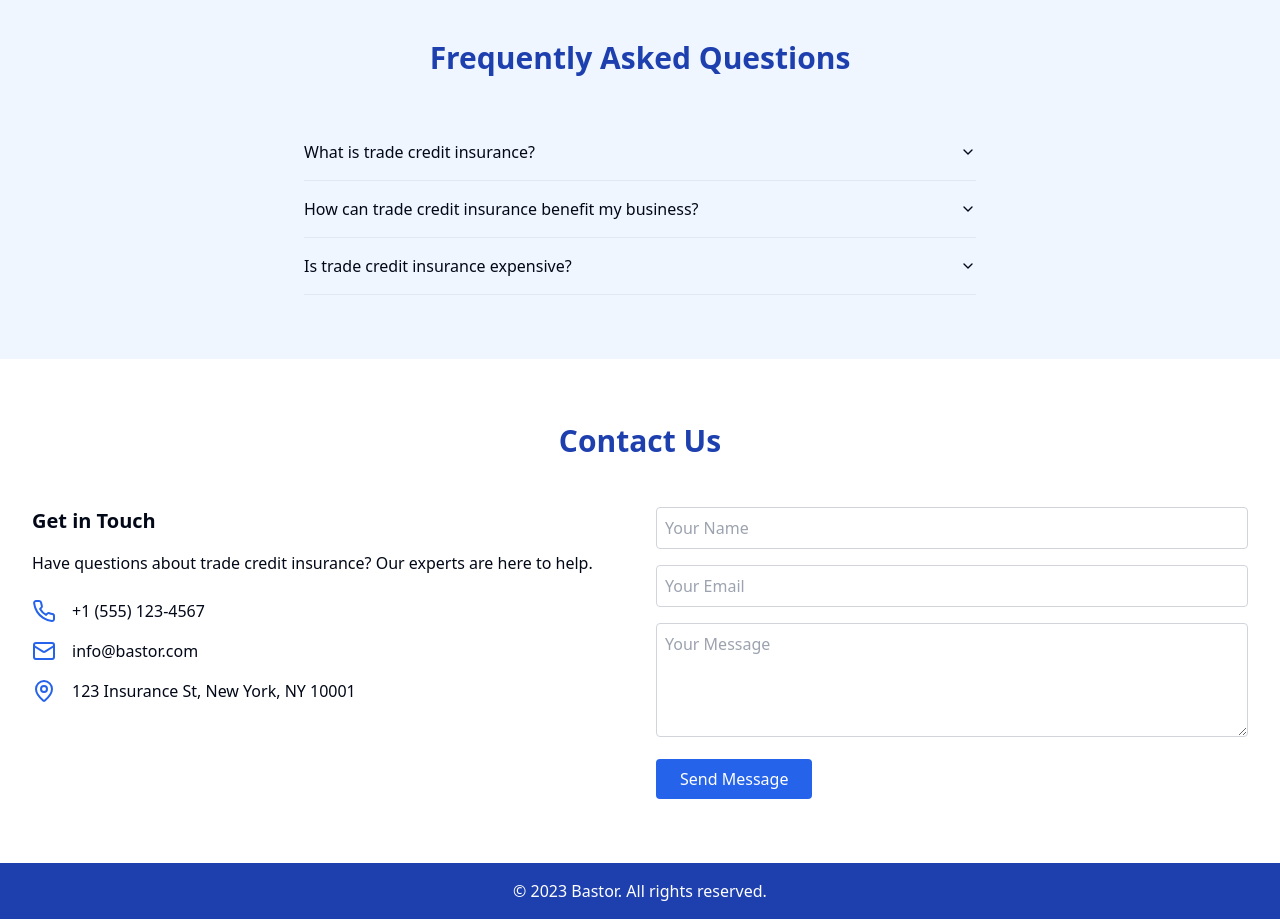
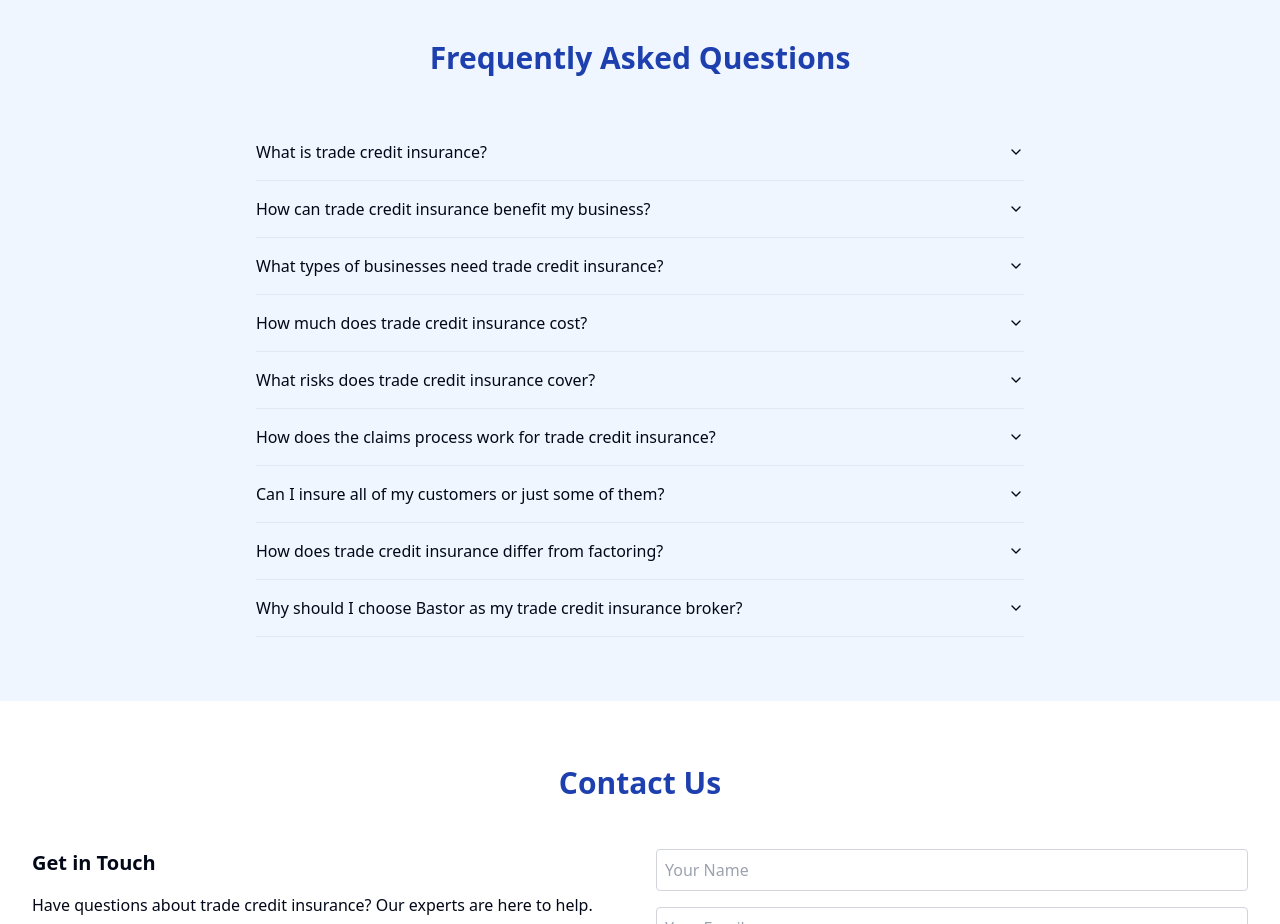
Before and after one commit to meurling/bastor-bluewave, a React (Vite) app: page / in a window 1280 px wide. Shown: the part 900-1824 px from the top of the page. Built offline with nearby package versions, Linux system fonts and the light colour scheme.

Commit message:
Add Q&A cards for SEO
Included 9 Q&A cards optimized for search engine visibility in the application.
[skip gpt_engineer]

```diff
--- a/src/components/QA.jsx
+++ b/src/components/QA.jsx
@@ -2,29 +2,58 @@ import React from 'react';
 import { Accordion, AccordionContent, AccordionItem, AccordionTrigger } from "@/components/ui/accordion";
 
 const QA = () => {
+  const qaItems = [
+    {
+      question: "What is trade credit insurance?",
+      answer: "Trade credit insurance protects businesses against non-payment of commercial debt. It covers your accounts receivable, ensuring you get paid even if your customer defaults on payment due to insolvency or other reasons."
+    },
+    {
+      question: "How can trade credit insurance benefit my business?",
+      answer: "Trade credit insurance can help you grow your business safely, improve cash flow, enhance creditworthiness, provide peace of mind when dealing with new or existing customers, and facilitate access to better financing terms from lenders."
+    },
+    {
+      question: "What types of businesses need trade credit insurance?",
+      answer: "Any business that offers credit terms to customers can benefit from trade credit insurance. This includes manufacturers, wholesalers, service providers, and exporters across various industries."
+    },
+    {
+      question: "How much does trade credit insurance cost?",
+      answer: "The cost of trade credit insurance varies depending on your business size, sector, customer base, and risk profile. Typically, premiums range from 0.1% to 0.4% of insured turnover, but can offer significant value in risk mitigation and business growth."
+    },
+    {
+      question: "What risks does trade credit insurance cover?",
+      answer: "Trade credit insurance typically covers commercial risks such as customer insolvency, protracted default (slow payment), and political risks like currency inconvertibility, contract frustration, or export license cancellation for international trade."
+    },
+    {
+      question: "How does the claims process work for trade credit insurance?",
+      answer: "If a customer fails to pay, you file a claim with your insurer. After a waiting period (usually 60-90 days), the insurer will pay out a percentage of the outstanding amount (typically 90%). Bastor assists throughout this process to ensure smooth claim settlement."
+    },
+    {
+      question: "Can I insure all of my customers or just some of them?",
+      answer: "You can choose to insure your entire turnover (whole turnover policy) or select specific customers or invoices (single risk policy). Bastor can help you determine the best approach based on your business needs and risk profile."
+    },
+    {
+      question: "How does trade credit insurance differ from factoring?",
+      answer: "While both offer protection against non-payment, trade credit insurance doesn't involve selling your receivables. It allows you to maintain customer relationships, offers more comprehensive coverage, and often comes at a lower cost compared to factoring."
+    },
+    {
+      question: "Why should I choose Bastor as my trade credit insurance broker?",
+      answer: "Bastor offers expert guidance in selecting the right policy, assists with risk assessment, helps manage claims, and provides ongoing support. Our deep industry knowledge and strong insurer relationships ensure you get the best coverage at competitive rates."
+    }
+  ];
+
   return (
     <section id="qa" className="py-16 bg-blue-50">
       <div className="container mx-auto">
         <h2 className="text-3xl font-bold text-center mb-12 text-blue-800">Frequently Asked Questions</h2>
-        <Accordion type="single" collapsible className="w-full max-w-2xl mx-auto">
-          <AccordionItem value="item-1">
-            <AccordionTrigger>What is trade credit insurance?</AccordionTrigger>
-            <AccordionContent>
-              Trade credit insurance protects businesses against non-payment of commercial debt. It covers your accounts receivable, ensuring you get paid even if your customer defaults on payment.
-            </AccordionContent>
-          </AccordionItem>
-          <AccordionItem value="item-2">
-            <AccordionTrigger>How can trade credit insurance benefit my business?</AccordionTrigger>
-            <AccordionContent>
-              It can help you grow your business safely, improve your cash flow, enhance your creditworthiness, and provide peace of mind when dealing with new or existing customers.
-            </AccordionContent>
-          </AccordionItem>
-          <AccordionItem value="item-3">
-            <AccordionTrigger>Is trade credit insurance expensive?</AccordionTrigger>
-            <AccordionContent>
-              The cost varies depending on your business size, sector, and risk profile. However, the benefits often outweigh the costs by protecting your cash flow and enabling business growth.
-            </AccordionContent>
-          </AccordionItem>
+        <Accordion type="single" collapsible className="w-full max-w-3xl mx-auto">
+          {qaItems.map((item, index) => (
+            <AccordionItem key={index} value={`item-${index + 1}`}>
+              <AccordionTrigger>{item.question}</AccordionTrigger>
+              <AccordionContent>
+                {item.answer}
+              </AccordionContent>
+            </AccordionItem>
+          ))}
         </Accordion>
       </div>
     </section>
```
